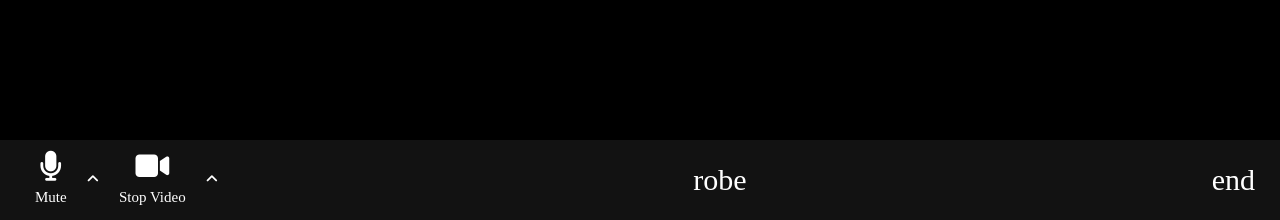
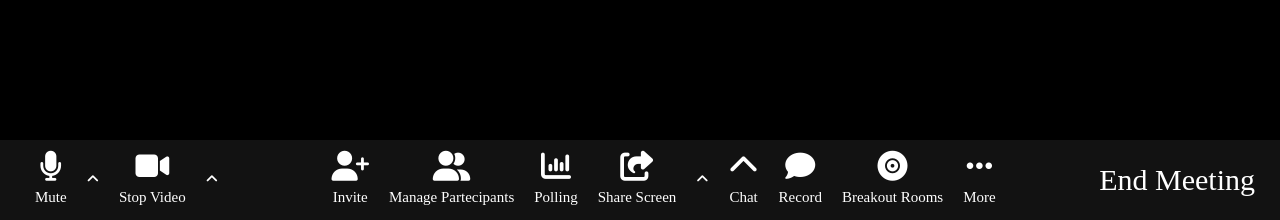
Before and after one commit to Lapo0/html-css-zoom, a plain HTML site: page index.html in a window 1280 px wide. Shown: the part 580-800 px from the top of the page. Drawn offline with Linux system fonts and the light colour scheme.

Commit message:
FEAT footer added complete

```diff
--- a/index.html
+++ b/index.html
@@ -287,7 +287,7 @@
     <footer class="footer">
         <div class="container-footer">
             <div class="col">
-                <div class="microphone">
+                <div class="box">
                     <div class="icon">
                         <i class="fa-solid fa-microphone"></i>
                     </div>
@@ -299,7 +299,7 @@
                     <i class="fa-solid fa-angle-up"></i>
                 </div>
 
-                <div class="webcam">
+                <div class="box">
                     <div class="icon">
                         <i class="fa-solid fa-video"></i>
                     </div>
@@ -312,10 +312,83 @@
                 </div>
             </div>
             <div class="col">
-                robe
+                <div class="box">
+                    <div class="icon">
+                        <i class="fa-solid fa-user-plus"></i>
+                    </div>
+                    <div class="text-icon">
+                        Invite
+                    </div>
+                </div>
+
+                <div class="box">
+                    <div class="icon">
+                        <i class="fa-solid fa-user-group"></i>
+                    </div>
+                    <div class="text-icon">
+                        Manage Partecipants
+                    </div>
+                </div>
+
+                <div class="box">
+                    <div class="icon">
+                        <i class="fa-solid fa-chart-column"></i>
+                    </div>
+                    <div class="text-icon">
+                        Polling
+                    </div>
+                </div>
+
+                <div class="box">
+                    <div class="icon green">
+                        <i class="green fa-solid fa-share-from-square"></i>
+                    </div>
+                    <div class="text-icon">
+                        Share Screen
+                    </div>
+                </div>
+                <div class="list">
+                    <i class="fa-solid fa-angle-up"></i>
+                </div>
+
+                <div class="box">
+                    <div class="icon">
+                        <i class="fa-solid fa-chevron-up"></i>
+                    </div>
+                    <div class="text-icon">
+                        Chat
+                    </div>
+                </div>
+
+                <div class="box">
+                    <div class="icon">
+                        <i class="fa-solid fa-comment"></i>
+                    </div>
+                    <div class="text-icon">
+                        Record
+                    </div>
+                </div>
+
+                <div class="box">
+                    <div class="icon">
+                        <i class="fa-solid fa-record-vinyl"></i>
+                    </div>
+                    <div class="text-icon">
+                        Breakout Rooms
+                    </div>
+                </div>
+
+                <div class="box">
+                    <div class="icon">
+                        <i class="fa-solid fa-ellipsis"></i>
+                    </div>
+                    <div class="text-icon">
+                        More
+                    </div>
+                </div>
             </div>
             <div class="col">
-                end
+                End Meeting
             </div>
         </div>
 
```
